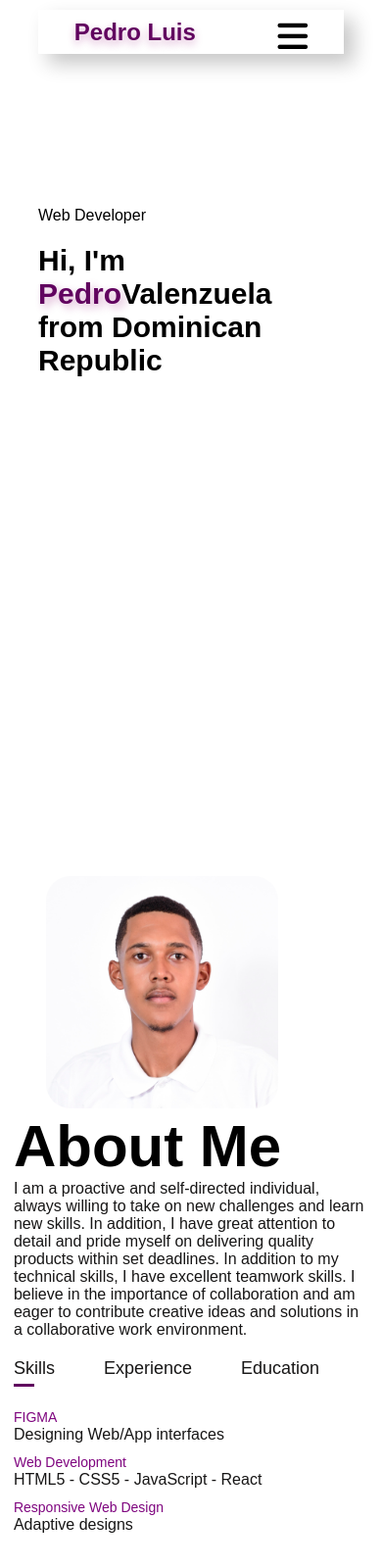
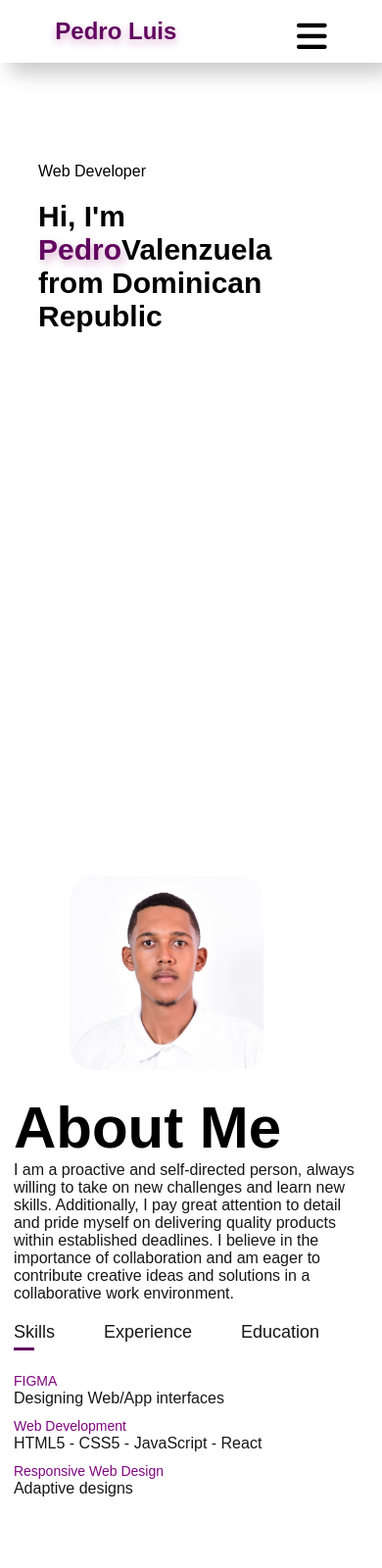
Before and after one commit to PedroLuis-ElLargo/myBlog, a plain HTML site: page index.html in a window 390 px wide. Shown: the top 1600 px of the page at 98% size. Drawn offline with Linux system fonts and the light colour scheme.

Commit message:
Update About

```diff
--- a/Styles/style.css
+++ b/Styles/style.css
@@ -351,6 +351,14 @@ nav .fa-solid.fa-xmark {
         font-size: 30px;
     }
 
+    nav {
+        position: absolute;
+        top: 0;
+        left: 0;
+        width: 100%;
+        height: 4rem;
+    }
+
     nav .fa-solid.fa-bars,
     nav .fa-solid.fa-xmark {
         display: inline-block;
@@ -388,17 +396,22 @@ nav .fa-solid.fa-xmark {
     }
 
     #about {
-        padding: 40px 10px;
+        padding: 40px;
 
+    }
+
+    #about .container {
+        max-width: 100%;
+
+    }
+
+    .about-col-1 {
+        margin-bottom: 20px;
     }
 
     .about-col-1 img {
         width: 80%;
         border-radius: 25px;
-    }
-
-    .about-col-2 {
-        padding: 0 15px;
     }
 
     .row {
--- a/index.html
+++ b/index.html
@@ -40,12 +40,7 @@
                     </div>
                     <div class="about-col-2">
                         <h1 class="sub-title">About Me</h1>
-                        <p>
-                            I am a proactive and self-directed individual, always willing to take on new challenges
-                            and learn new skills. In addition, I have great attention to detail and pride myself on
-                            delivering quality products within set deadlines. In addition to my technical skills,
-                            I have excellent teamwork skills. I believe in the importance of collaboration and am eager
-                            to contribute creative ideas and solutions in a collaborative work environment.
+                        <p>I am a proactive and self-directed person, always willing to take on new challenges and learn new skills. Additionally, I pay great attention to detail and pride myself on delivering quality products within established deadlines. I believe in the importance of collaboration and am eager to contribute creative ideas and solutions in a collaborative work environment.
                         </p>
                         <div class="tab-titles">
                             <p class="tab-links active-link" onclick="openTab('skills')">Skills</p>
@@ -167,10 +162,10 @@
                 </div>
                 <div class="contact-right">
                     <form id="contactForm">
-                        <input type="text" id="name" placeholder="Your Name" required>
-                        <input type="email" id="email" placeholder="Your Email" required>
-                        <textarea id="message" rows="6" placeholder="Your Message" required></textarea>
-                        <button type="submit" class="btn btn3" id="btnSubmit">submit</button>
+                        <input type="text" id="name" placeholder="Name" required>
+                        <input type="email" id="email" placeholder="Email" required>
+                        <textarea id="message" rows="6" placeholder="Message" required></textarea>
+                        <button type="submit" class="btn btn3" id="btnSubmit">Submit</button>
                     </form>
                 </div>
             </div>
```
